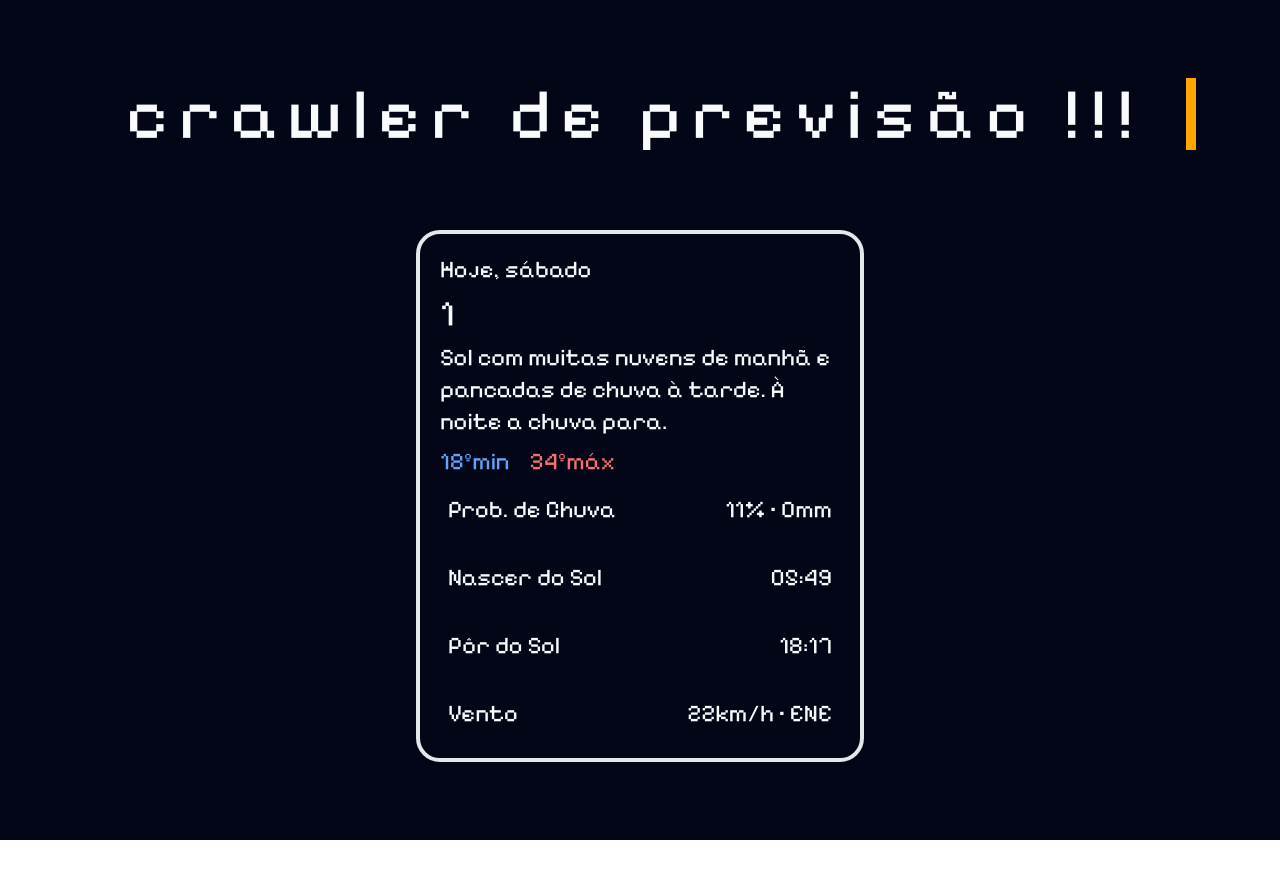
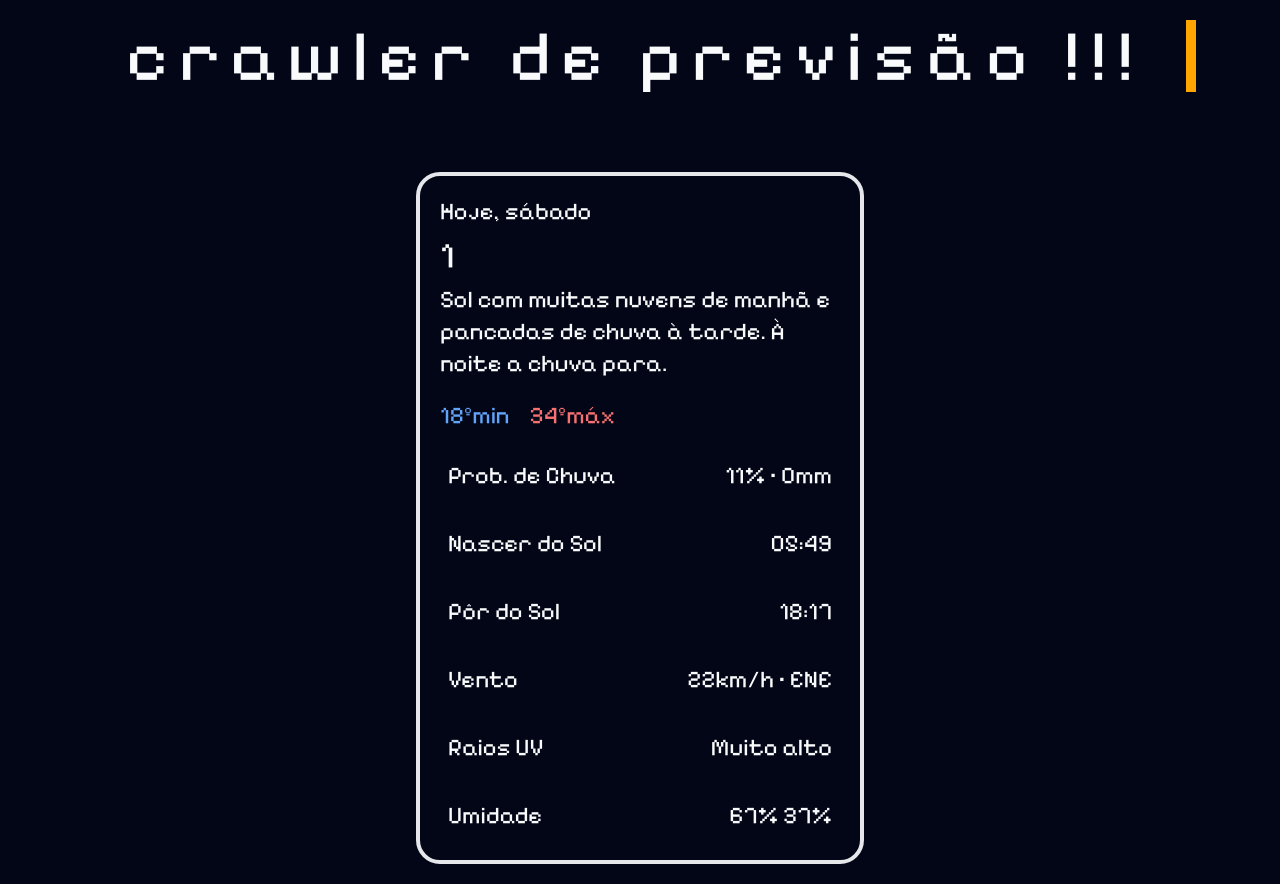
Before and after one commit to EdgarSantiago/weather-crawler, a SvelteKit app: page /temperature/1 in a window 1280 px wide. Before the commit the page ends 840 px from the top, so only its background shows below. Built offline with nearby package versions, Linux system fonts and the light colour scheme.

Commit message:
front end finalizado

```diff
--- a/src/routes/+layout.svelte
+++ b/src/routes/+layout.svelte
@@ -6,6 +6,10 @@
 <div class="app bg-slate-950 text-gray-50">
   <!--<Header />-->
   <main class="max-w-6xl mx-auto p-5">
-    <slot />
+    <section
+      class="flex justify-center flex-col gap-20 min-h-screen text-center"
+    >
+      <slot />
+    </section>
   </main>
 </div>
--- a/src/routes/+page.svelte
+++ b/src/routes/+page.svelte
@@ -5,7 +5,6 @@
   );
 </script>
 
-<section class="flex justify-center flex-col gap-8 min-h-screen text-center">
 <div class="typewriter">
   <h1 class="text-3xl lg:text-7xl">crawler de previsão !!!</h1>
 </div>
@@ -20,4 +19,3 @@
     </li>
   {/each}
 </ul>
-</section>
--- a/src/routes/citiesbyletter/[letter]/+page.svelte
+++ b/src/routes/citiesbyletter/[letter]/+page.svelte
@@ -36,14 +36,11 @@
   ];
 </script>
 
-<section class="flex justify-center flex-col gap-20 min-h-screen text-center">
 <div class="typewriter">
   <h1 class="text-3xl lg:text-7xl">crawler de previsão !!!</h1>
 </div>
 <p class="text-xl lg:text-3xl">
-    Cidades com a letra <span class="text-purple-600"
-      >{$page.params.letter}</span
-    >
+  Cidades com a letra <span class="text-purple-600">{$page.params.letter}</span>
 </p>
 <ul class="grid grid-cols-2 lg:grid-cols-4 gap-y-10 justify-center">
   {#each places as place (place)}
@@ -55,4 +52,3 @@
     </li>
   {/each}
 </ul>
-</section>
--- a/src/routes/temperature/[cityname]/+page.svelte
+++ b/src/routes/temperature/[cityname]/+page.svelte
@@ -21,7 +21,6 @@
   });
 </script>
 
-<section class="flex justify-center flex-col gap-20 min-h-screen text-center">
 <div class="typewriter">
   <h1 class="text-3xl lg:text-7xl">crawler de previsão !!!</h1>
 </div>
@@ -35,12 +34,12 @@
     {cityname}
   </p>
   <p class="text-2xl">
-      Sol com muitas nuvens de manhã e pancadas de chuva à tarde. À noite a
-      chuva para.
+    Sol com muitas nuvens de manhã e pancadas de chuva à tarde. À noite a chuva
+    para.
   </p>
 
   <!-- min - max -->
-    <div class="flex gap-5">
+  <div class="flex gap-5 my-3">
     <p class="text-2xl text-blue-400 rounded-3xl">18ºmin</p>
     <p class="text-2xl text-red-400 rounded-3xl">34ºmáx</p>
   </div>
@@ -51,6 +50,7 @@
     <WeatherInfo title="Nascer do Sol	" percentage="05:49" />
     <WeatherInfo title="Pôr do Sol" percentage="18:17" />
     <WeatherInfo title="Vento" percentage="22km/h • ENE" />
+    <WeatherInfo title="Raios UV" percentage="Muito alto" />
+    <WeatherInfo title="Umidade" percentage="67%	37%" />
   </div>
 </div>
-</section>
```
Lines whose indentation alone changed are shown as unchanged.
